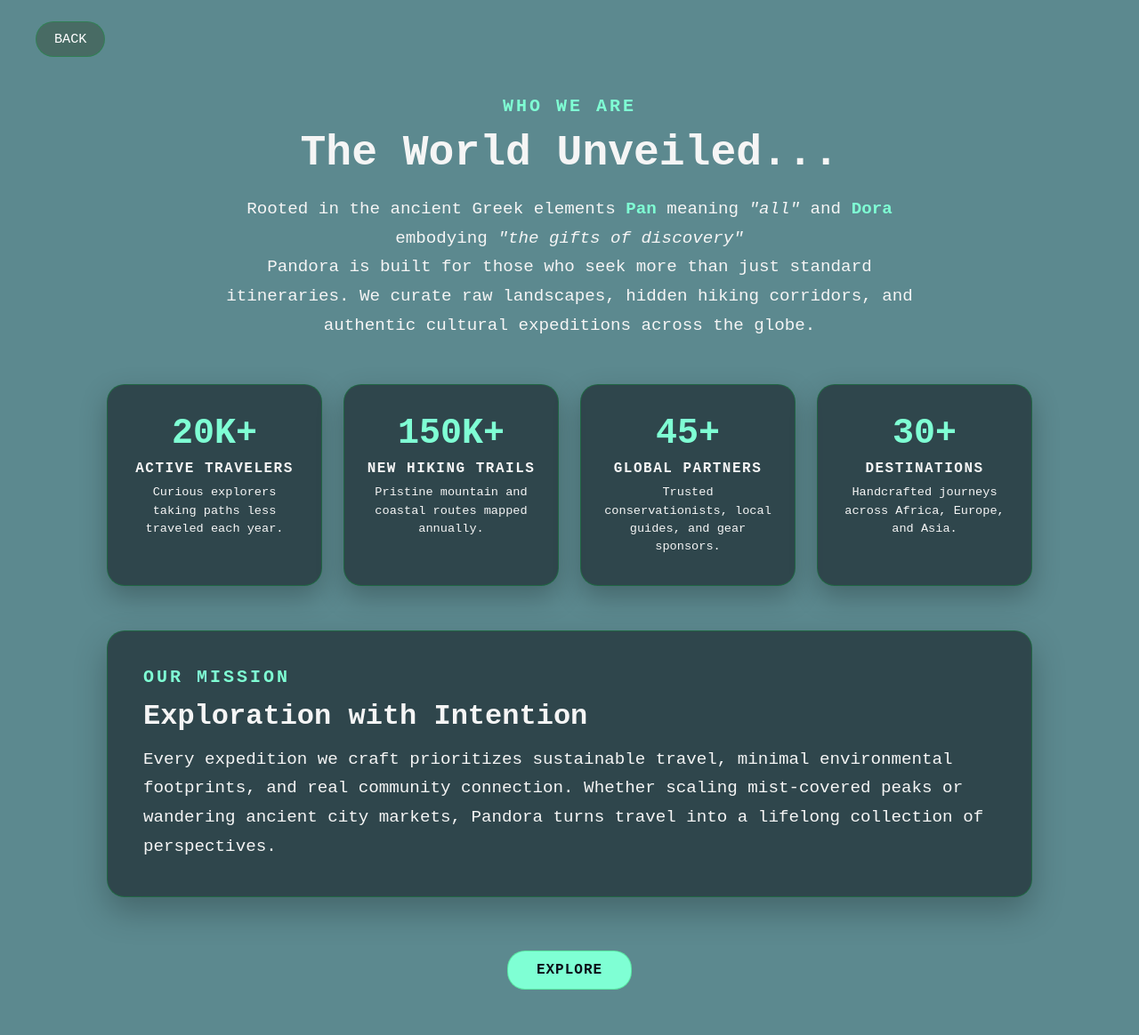
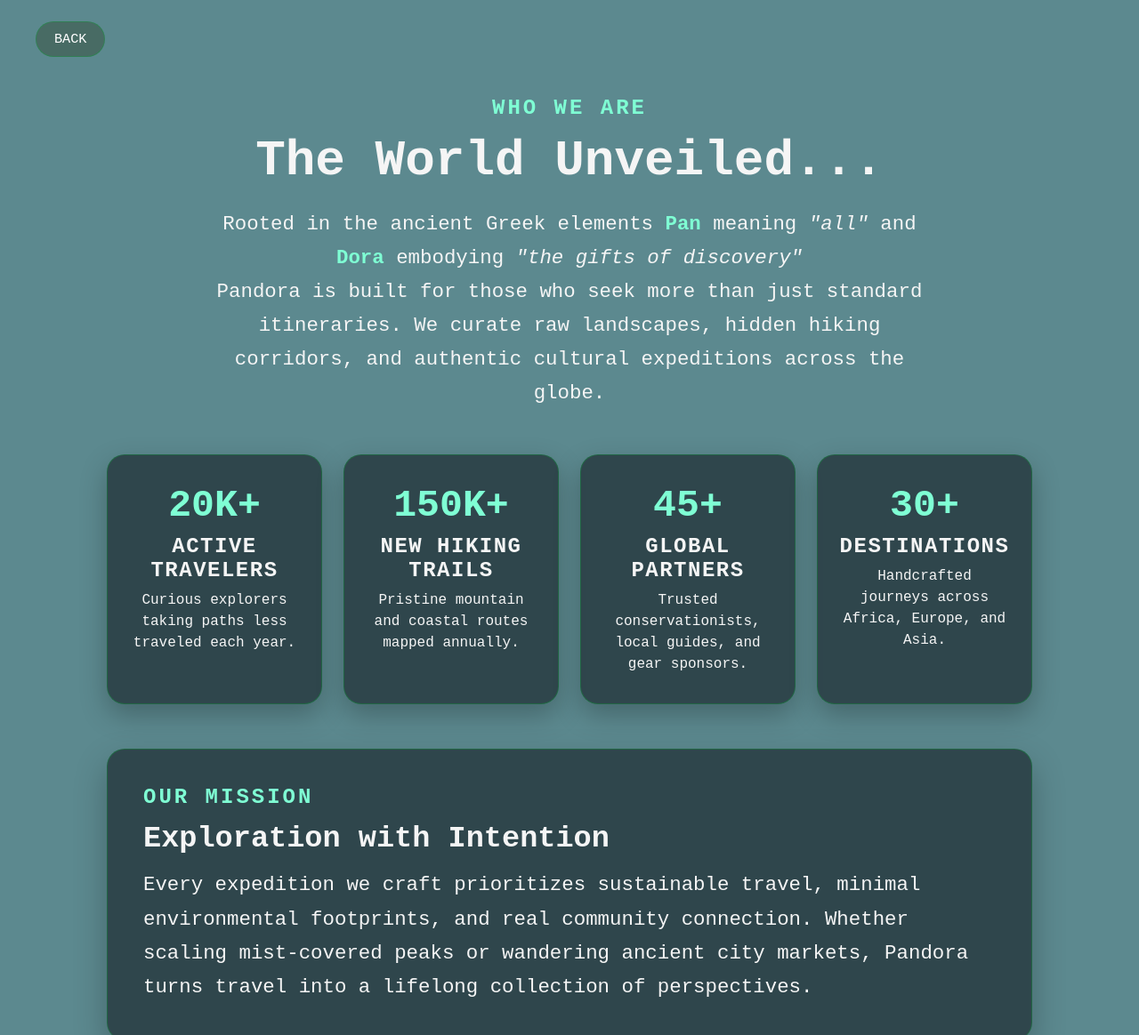
Before and after one commit to S-Thanishka008/SSG_TASK4, a plain HTML site: page abt.html in a window 1280 px wide. Shown: the top 1164 px of the page at 89% size. Drawn offline with Linux system fonts and the light colour scheme.

Commit message:
font-size changed

```diff
--- a/abt.css
+++ b/abt.css
@@ -52,14 +52,14 @@ nav{
     margin:0 auto;
 }
 .abt h1{
-    font-size: 3rem;
+    font-size: 3.5rem;
     font-weight: 700;
     color:whitesmoke;
     margin-bottom: 20px;
 }
 .tag{
     display:inline-block;
-    font-size: 1.25rem;
+    font-size: 1.5rem;
     letter-spacing: 3px;
     text-transform: uppercase;
     color:aquamarine;
@@ -67,7 +67,7 @@ nav{
     margin-bottom: 14px;
 }
 .para{
-    font-size: 1.2rem;
+    font-size: 1.4rem;
     line-height: 1.7;
     color:whitesmoke;
 }
@@ -93,21 +93,21 @@ nav{
     border-color: aquamarine;
 }
 .card h2{
-    font-size: 2.5rem;
+    font-size: 2.7rem;
     font-weight: 700;
     color:aquamarine;
     margin-bottom: 8px;
 }
 .lab{
     display: block;
-    font-size:1rem;
+    font-size:1.5rem;
     font-weight: 700;
     letter-spacing: 1.5px;
     color:whitesmoke;
     margin-bottom:8px;
 }
 .card p{
-    font-size: 0.85rem;
+    font-size: 1rem;
     color:whitesmoke;
     line-height:1.5;
 }
@@ -119,7 +119,7 @@ nav{
     box-shadow: 0 16px 36px rgba(0,0,0,0.25);
 }
 .missions h2{
-    font-size:2rem;
+    font-size:2.1rem;
     font-weight: 700;
     color:whitesmoke;
     margin-bottom: 14px;
--- a/style.css
+++ b/style.css
@@ -41,7 +41,7 @@ nav{
 }
 nav .logo{
     color: var(--text-light);
-    font-size: 1.2rem;
+    font-size: 1.6rem;
     font-weight: 500;
 }
 nav ul{
@@ -52,7 +52,7 @@ nav ul{
 nav ul li a{
     text-decoration: none;
     color: var(--text-light);
-    font-size: 1.2rem;
+    font-size: 1.4rem;
     font-weight: 500;
     transition : 1.0s;
     position: relative;
@@ -72,7 +72,7 @@ nav ul li a:hover{
 }
 .c p{
     font-family:'Courier New', Courier, monospace;
-    font-size: 1.5rem;
+    font-size: 1.6rem;
     margin-bottom: 2rem;
 }
 .c .book{
```
